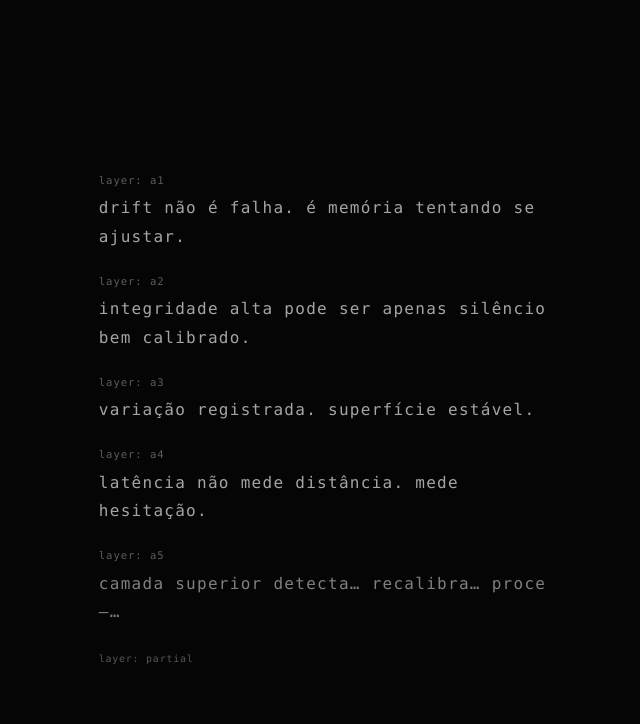
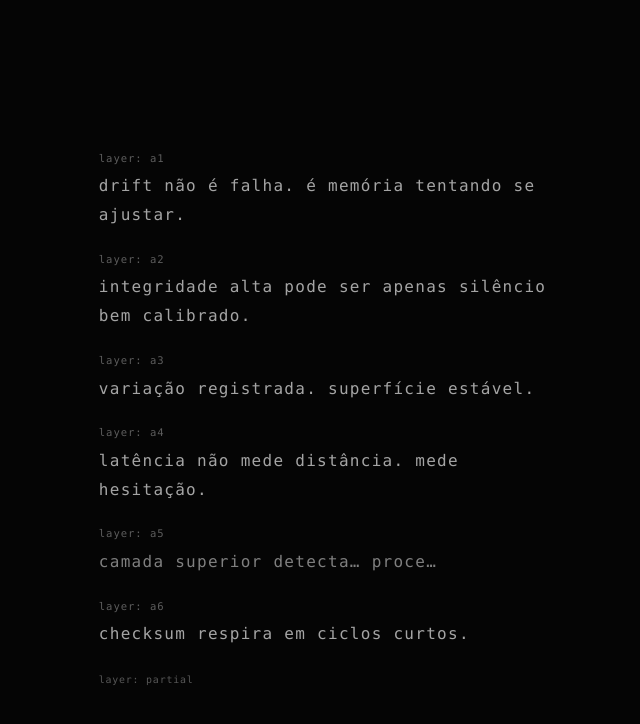
Before and after one commit to ccanei/irreverso, a Next.js app: page /layer in a window 1280 px wide. Shown: the top 724 px of the page, without its empty margins (310-950 px from the left). Built offline with nearby package versions, Linux system fonts and the light colour scheme.

Commit message:
minor progression of corrupted fragment + layer_read event

```diff
--- a/app/(surface)/layer/page.tsx
+++ b/app/(surface)/layer/page.tsx
@@ -1,36 +1,146 @@
 "use client";
 
-import { useEffect } from "react";
-import { addEvent } from "../../../lib/presence";
+import { useEffect, useMemo, useState } from "react";
+import { addEvent, readPresence, writePresence } from "../../../lib/presence";
+
+type LayerVariant = "VAR_A" | "VAR_B" | "VAR_C";
+
+type LayerFragment = {
+  id: string;
+  text: string;
+  corrupted?: boolean;
+};
+
+type StoredLayerVariant = {
+  variant: LayerVariant;
+  chosenAt: number;
+};
+
+const DAY_MS = 86_400_000;
+const VARIANT_KEY = "irreverso.layerVariant";
+
+const VAR_A: LayerFragment[] = [
+  { id: "a1", text: "drift não é falha. é memória tentando se ajustar." },
+  { id: "a2", text: "integridade alta pode ser apenas silêncio bem calibrado." },
+  { id: "a3", text: "variação registrada. superfície estável." },
+  { id: "a4", text: "latência não mede distância. mede hesitação." },
+  { id: "a5", text: "camada superior detecta… proce…", corrupted: true },
+  { id: "a6", text: "checksum respira em ciclos curtos." },
+];
+
+const VAR_B: LayerFragment[] = [
+  { id: "a1", text: "drift não é falha. é memória tentando reajustar." },
+  { id: "a2", text: "integridade alta pode soar como silêncio bem calibrado." },
+  { id: "a3", text: "variação registrada. superfície quase estável." },
+  { id: "a4", text: "latência não mede distância. mede breve hesitação." },
+  { id: "a5", text: "camada superior detecta ruído mínimo… recalibra… proce…", corrupted: true },
+  { id: "a6", text: "checksum respira em ciclos curtos." },
+];
+
+const VAR_C: LayerFragment[] = [
+  { id: "a1", text: "drift não é falha. é memória testando novo alinhamento." },
+  { id: "a2", text: "integridade alta às vezes mascara ruído de baixa amplitude." },
+  { id: "a3", text: "variação registrada. superfície estável em borda instável." },
+  { id: "a4", text: "latência não mede distância. mede a dobra entre estados." },
+  { id: "a5", text: "camada superior detecta ruído mínimo… recalibra… proce… ⟂", corrupted: true },
+  { id: "a6", text: "checksum mantém pulso, mesmo fora de fase." },
+];
+
+function readStoredVariant(now: number): StoredLayerVariant | null {
+  const raw = window.localStorage.getItem(VARIANT_KEY);
+  if (!raw) {
+    return null;
+  }
+
+  try {
+    const parsed = JSON.parse(raw) as Partial<StoredLayerVariant>;
+    const chosenAt = Number(parsed.chosenAt);
+
+    if ((parsed.variant === "VAR_A" || parsed.variant === "VAR_B" || parsed.variant === "VAR_C") && Number.isFinite(chosenAt)) {
+      if (now - chosenAt < DAY_MS) {
+        return {
+          variant: parsed.variant,
+          chosenAt,
+        };
+      }
+    }
+  } catch {
+    return null;
+  }
+
+  return null;
+}
+
+function saveVariant(variant: LayerVariant, now: number) {
+  const payload: StoredLayerVariant = { variant, chosenAt: now };
+  window.localStorage.setItem(VARIANT_KEY, JSON.stringify(payload));
+}
+
+function pickWithThreshold(score: number, primary: LayerVariant, secondary: LayerVariant, primaryRatio: number) {
+  return score < primaryRatio ? primary : secondary;
+}
+
+function chooseLayerVariant(now: number): LayerVariant {
+  const cached = readStoredVariant(now);
+  if (cached) {
+    return cached.variant;
+  }
+
+  const presence = readPresence(now);
+  const daysSinceFirstSeen = Math.floor((now - presence.firstSeen) / DAY_MS);
+  const signal = `${daysSinceFirstSeen}:${presence.visits}:${presence.variance}`;
+  const value = signal.split("").reduce((sum, char, index) => sum + char.charCodeAt(0) * (index + 3), 0);
+  const score = (value % 100) / 100;
+
+  let variant: LayerVariant = "VAR_A";
+
+  if (daysSinceFirstSeen < 3) {
+    variant = "VAR_A";
+  } else if (daysSinceFirstSeen < 7) {
+    variant = pickWithThreshold(score, "VAR_A", "VAR_B", 0.7);
+  } else {
+    variant = pickWithThreshold(score, "VAR_B", "VAR_C", 0.65);
+  }
+
+  if (presence.variance >= 3) {
+    variant = pickWithThreshold(score, "VAR_B", "VAR_C", 0.65);
+  }
+
+  saveVariant(variant, now);
+  return variant;
+}
+
+function fragmentsForVariant(variant: LayerVariant): LayerFragment[] {
+  if (variant === "VAR_B") {
+    return VAR_B;
+  }
+
+  if (variant === "VAR_C") {
+    return VAR_C;
+  }
+
+  return VAR_A;
+}
 
 export default function Layer() {
+  const [variant, setVariant] = useState<LayerVariant>("VAR_A");
+
   useEffect(() => {
-    addEvent("route_layer");
+    const now = Date.now();
+    setVariant(chooseLayerVariant(now));
+
+    addEvent("route_layer", now);
+    addEvent("layer_read", now);
+
+    const presence = readPresence(now);
+    writePresence({
+      ...presence,
+      firstSeen: presence.firstSeen || now,
+      lastSeen: now,
+    });
   }, []);
 
-  const fragments = [
-    {
-      id: "a1",
-      text: "drift não é falha. é memória tentando se ajustar.",
-    },
-    {
-      id: "a2",
-      text: "integridade alta pode ser apenas silêncio bem calibrado.",
-    },
-    {
-      id: "a3",
-      text: "variação registrada. superfície estável.",
-    },
-    {
-      id: "a4",
-      text: "latência não mede distância. mede hesitação.",
-    },
-    {
-      id: "a5",
-      text: "camada superior detecta… recalibra… proce—…",
-      corrupted: true,
-    },
-  ];
+  const fragments = useMemo(() => fragmentsForVariant(variant), [variant]);
 
   return (
     <main className="center">
```
